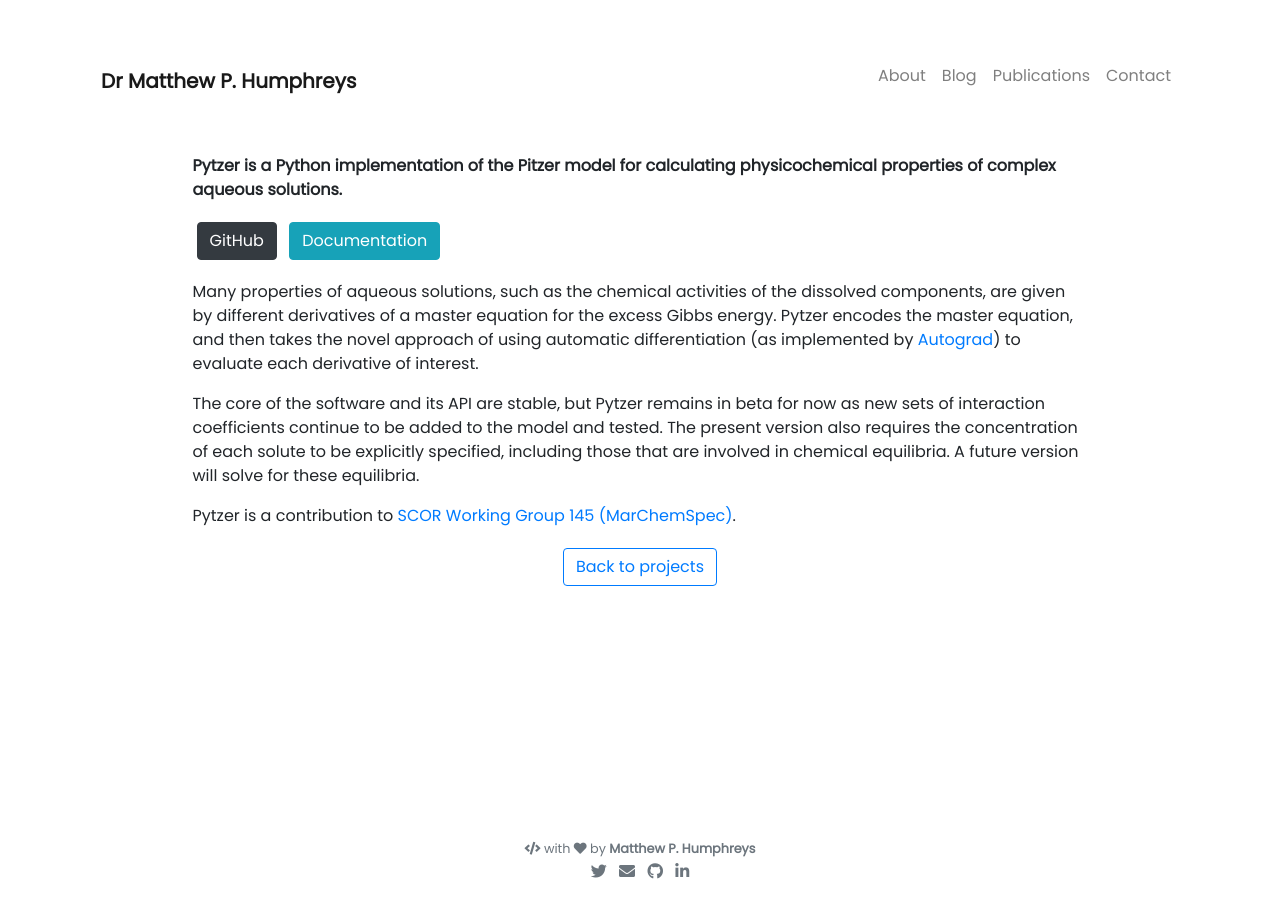
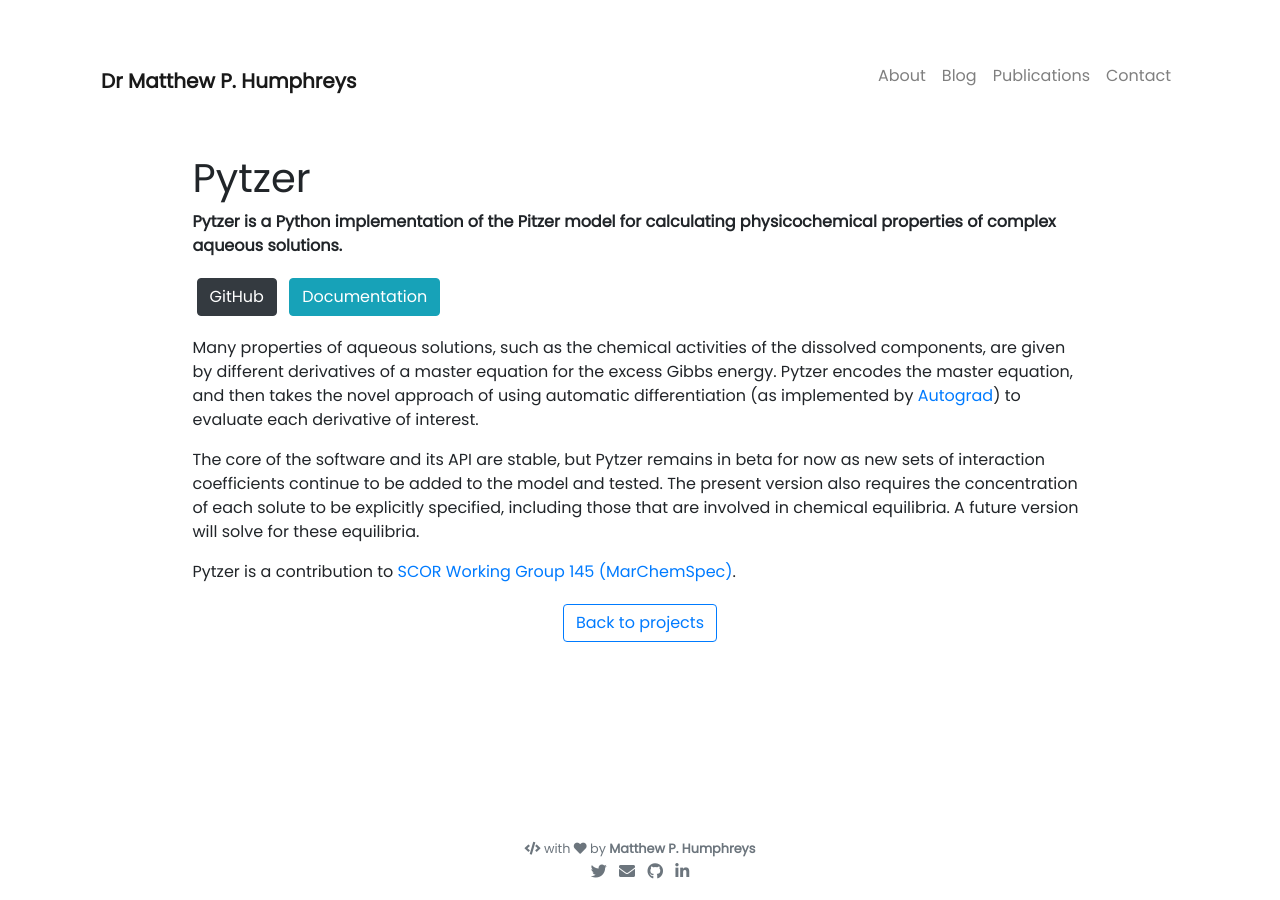
Before and after one commit to mvdh7/mvdh7.github.io, a Jekyll site: the page built from _projects/600-pytzer.md, in a window 1280 px wide. Built offline with Jekyll 4.4.1, drawn with Linux system fonts in a browser that asks for light colours; nearby versions of some CDN libraries; comment, search, counter and statistics services are not loaded.

Commit message:
Add header

```diff
--- a/_projects/600-pytzer.md
+++ b/_projects/600-pytzer.md
@@ -5,6 +5,8 @@ image:
 description: The Pitzer model for chemical activities in aqueous solutions, in Python.
 permalink: /projects/pytzer/
 ---
+
+# Pytzer
 
 **Pytzer is a Python implementation of the Pitzer model for calculating physicochemical properties of complex aqueous solutions.**
 
```
